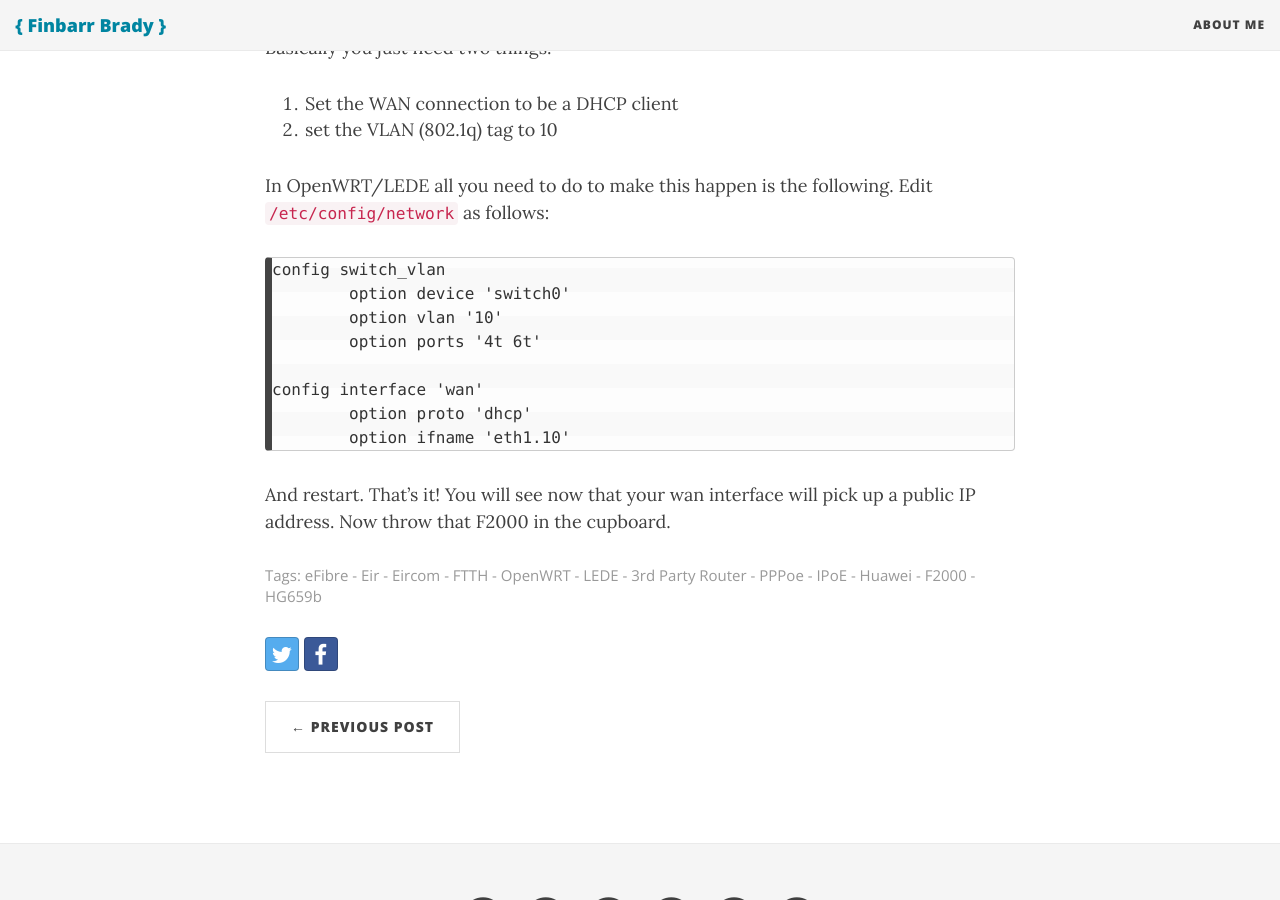
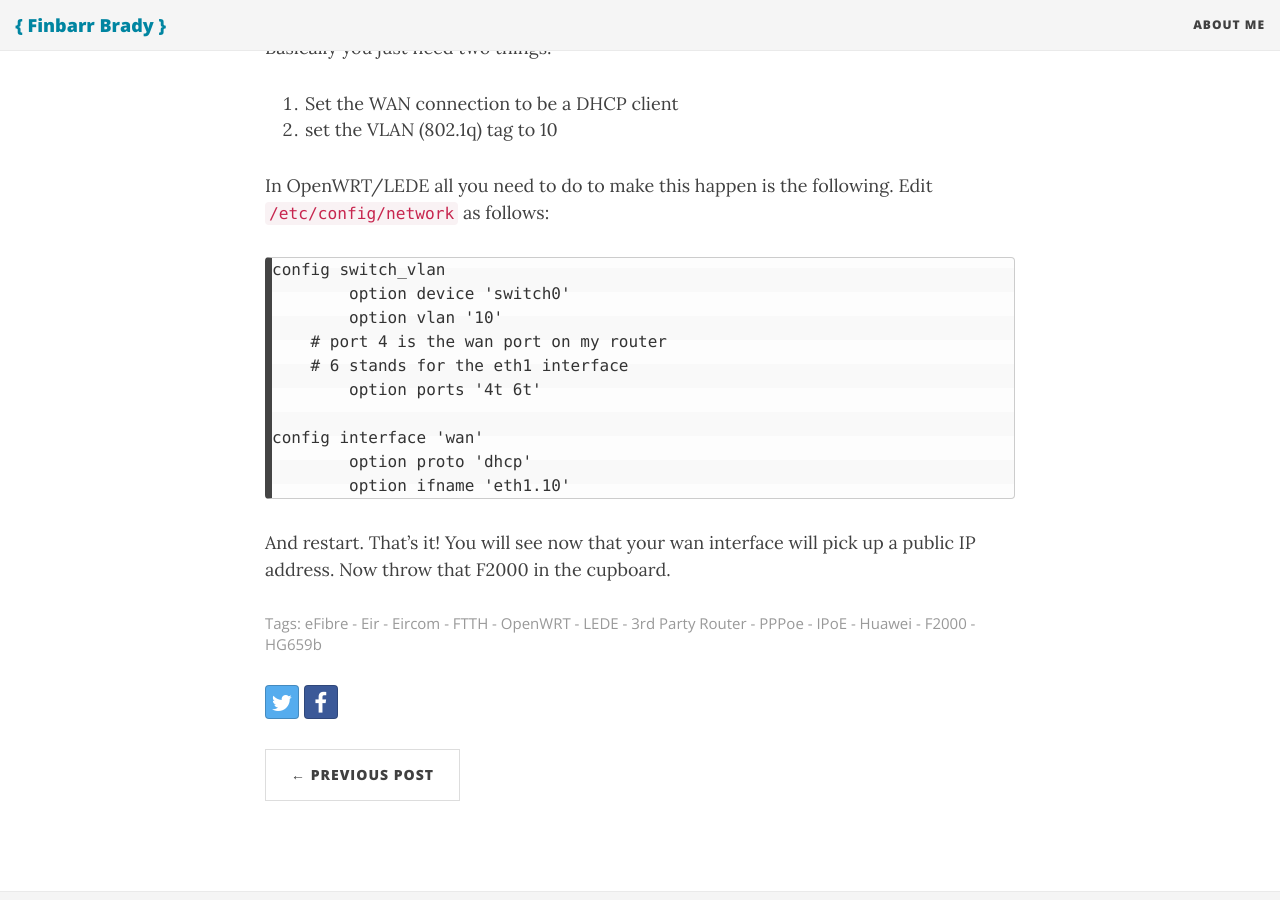
Before and after one commit to fbradyirl/fbradyirl_archive.github.io, a Jekyll site: the page built from _posts/2017-07-13-your-filename.md, in a window 1280 px wide and 900 px high, scrolled down 1564 px. Built offline with Jekyll 4.4.1, drawn with Linux system fonts in a browser that asks for light colours; nearby versions of some CDN libraries; comment, search, counter and statistics services are not loaded.

Commit message:
Adding HG659b model

```diff
--- a/_posts/2017-07-13-your-filename.md
+++ b/_posts/2017-07-13-your-filename.md
@@ -37,6 +37,8 @@
 config switch_vlan
 	option device 'switch0'
 	option vlan '10'
+    # port 4 is the wan port on my router
+    # 6 stands for the eth1 interface
 	option ports '4t 6t'
 
 config interface 'wan'
```
